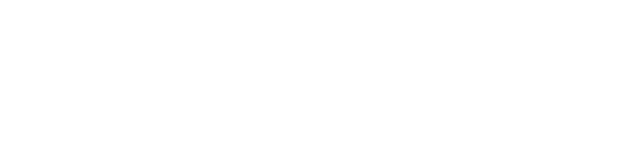
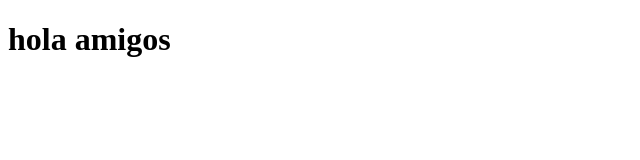
Before and after one commit to DynamosSolutions/ProyectoDulssini, a plain HTML site: page index.html in a window 1280 px wide. Shown: the whole page, without its empty margins (0-640 px from the left). Drawn offline with Linux system fonts and the light colour scheme.

Commit message:
develop con la rama develop

```diff
--- a/index.html
+++ b/index.html
@@ -4,6 +4,6 @@
 	<title>hola nonononono nohgfdrtfjykuglhjkn mundo</title>
 </head>
 <body>
-
+<h1>hola amigos</h1>
 </body>
 </html>
```
